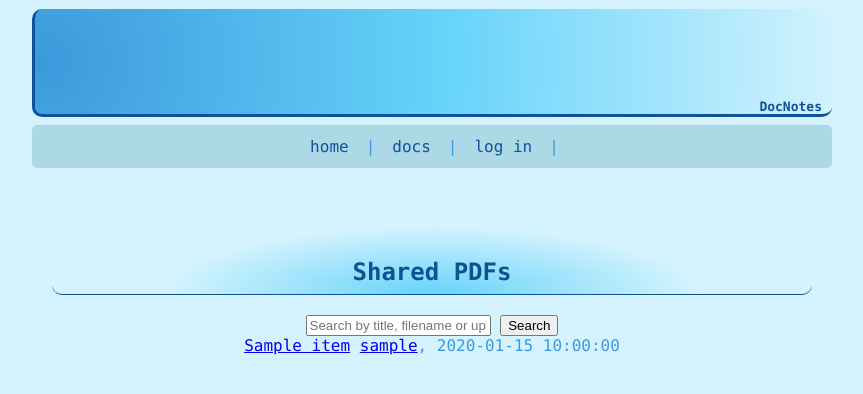
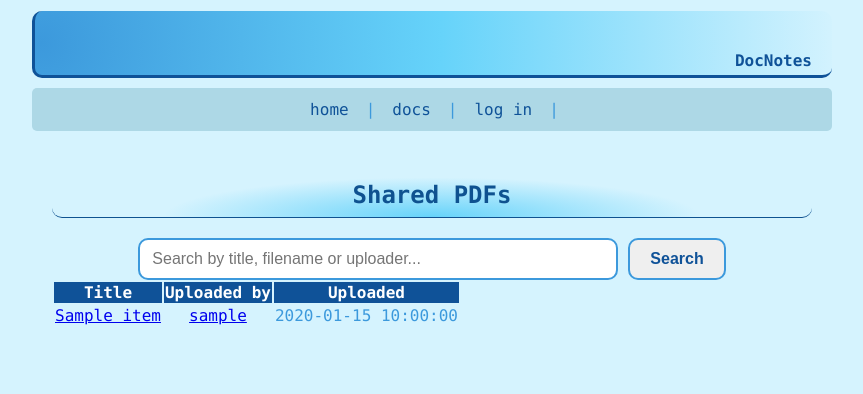
Before and after one commit to neoharju/docnotes, a Flask app: template templates/items/list.html in a window 1280 px wide. Shown: the top 394 px of the page, without its empty margins (208-1071 px from the left). Run offline with Flask 3, Linux system fonts and the light colour scheme; the template is opened without the code that fills it: most values are stand-ins (such as "Sample title", 1, 10 or a date in 2020).

Commit message:
Increase button size, add table for pdfs, styling

```diff
--- a/static/main.css
+++ b/static/main.css
@@ -24,7 +24,7 @@ header {
 h1 {
 	text-align: right;
 	font-family: "Fixedsys Excelsior", ui-monospace, Consolas, monospace;
-	font-size: small;
+	font-size: 1rem;
 	color: #0F5298;
 	/* imperial blue */
 	/* background: #D5F3FE; */
@@ -36,7 +36,7 @@ h1 {
 	background-size: 200% 200%;
 	background-position: 50% 50%;
 
-	padding: 90px 10px 0px 0px;
+	padding: 40px 20px 5px 0px;
 	border-left-style: solid;
 	border-bottom-style: solid;
 	border-width: medium;
@@ -68,7 +68,7 @@ h2 {
 	border-bottom-style: solid;
 	border-width: thin;
 	border-radius: 10px 10px 10px 10px;
-	padding: 60px 8px 8px 8px;
+	padding: 20px 8px 8px 8px;
 }
 
 p {
@@ -116,7 +116,7 @@ nav .link-button {
 
 	transition:
 	color 0.15s ease,
-	background-color 0.15s ease,
+	background-color 0.15s ease;
 }
 
 nav a:hover,
@@ -138,7 +138,7 @@ nav .link-button:focus-visible {
 }
 
 .auth-form {
-	max-width: 200px;
+	max-width: 20rem;
 	margin: 0 auto;
 	padding: 10px 20px;
 	border-radius: 5px 5px 5px 5px;
@@ -156,7 +156,7 @@ nav .link-button:focus-visible {
 	padding: 8px 12px;
 	box-sizing: border-box;
 	text-align: center;
-	font-size: medium;
+	font-size: 1rem;
 	font-family: "Fixedsys Excelsior", ui-monospace, Consolas, monospace;
 	opacity: 0.7;
 }
@@ -211,11 +211,11 @@ nav .link-button:focus-visible {
 
 .edit-button,
 .delete-button {
-	padding: 4px 14px;
-	border-radius: 6px;
+	padding: 10px 20px;
+	border-radius: 10px;
 	box-sizing: border-box;
 	font: inherit;
-	font-size: medium;
+	font-size: 1rem;
 	text-decoration: none;
 }
 
@@ -248,3 +248,68 @@ nav .link-button:focus-visible {
 	border-radius: 10px;
 	text-align: left;
 }
+
+button,
+.button {
+	display: inline-block;
+	padding: 10px 20px;
+	font-size: 1rem;
+	font-weight: bold;
+	color: #0f5298;
+	border: 2px solid #3c99dc;
+	border-radius: 10px;
+}
+button:hover,
+.button:hover {
+	background: #66d3fa;
+}
+
+input[type="text"],
+input[type="password"] {
+	box-sizing: border-box;
+	padding: 8px 12px;
+	font-size: 1rem;
+	border: 2px solid #3c99dc;
+	border-radius: 10px;
+}
+
+#title {
+	width: 30em;
+}
+
+input[type="file"] {
+	font-size: 1rem;
+}
+input[type="file"]::file-selector-button {
+	padding: 8px 14px;
+	color: #0f5298;
+	border: 2px solid #3c99dc;
+	border-radius: 10px;
+}
+
+.search-form {
+	display: flex;
+	justify-content: center;
+	gap: 10px;
+}
+
+.search-form input {
+	flex: 1;
+	max-width: 30em;
+	min-width: 0;
+}
+
+.table-wrap {
+	overflow-x: auto;
+}
+.items-table th {
+	color: white;
+	background: #0f5298;
+}
+.items-table tr:nth-child(odd) td {
+	background: #eef9fe;
+}
+
+.items-table .date {
+	white-space: nowrap;
+}
--- a/templates/items/list.html
+++ b/templates/items/list.html
@@ -1,16 +1,17 @@
 {% extends "layout.html" %}
+{% from "items/table.html" import items_table %}
 
 {% block title %}Docs{% endblock %}
 
 {% block content %}
 <h2>Shared PDFs</h2>
 
-<form action="{{ url_for('item_list') }}" method="get">
+<form class="search-form" action="{{ url_for('item_list') }}" method="get">
 	<input type="text" name="search" value="{{ search }}" maxlength="200"
 				 placeholder="Search by title, filename or uploader..." />
 	<button type="submit">Search</button>
 	{% if search %}
-		<a href="{{ url_for('item_list') }}">Clear</a>
+		<a class="button" href="{{ url_for('item_list') }}">Clear</a>
 	{% endif %}
 </form>
 
@@ -19,13 +20,8 @@
 {% endif %}
 
 {% if items %}
-	{% for item in items %}
-		<a href="{{ url_for('item_view', item_id=item.id) }}">{{ item.title }}</a>
-		<a href="{{ url_for('user_profile', user_id=item.user_id) }}">{{
-			item.username }}</a>, {{ item.created_at }}
-		<br />
-	{% endfor %}
+	{{ items_table(items) }}
 {% else %}
-	<p>No items founds</p>
+	<p>No items found</p>
 {% endif %}
 {% endblock %}
--- /dev/null
+++ b/templates/items/table.html
@@ -0,0 +1,24 @@
+{% macro items_table(items, show_uploader=true) %}
+<div class="table-wrap">
+	<table class="items-table">
+		<tr>
+			<th>Title</th>
+			{% if show_uploader %}<th>Uploaded by</th>{% endif %}
+			<th>Uploaded</th>
+		</tr>
+		{% for item in items %}
+		<tr>
+			<td>
+				<a href="{{ url_for('item_view', item_id=item.id) }}">{{ item.title }}</a>
+			</td>
+			{% if show_uploader %}
+			<td>
+				<a href="{{ url_for('user_profile', user_id=item.user_id) }}">{{ item.username }}</a>
+			</td>
+			{% endif %}
+			<td class="date">{{ item.created_at }}</td>
+		</tr>
+		{% endfor %}
+	</table>
+</div>
+{% endmacro %}
```
Also changed, not shown: templates/users/profile.html (+2 -7 lines).
